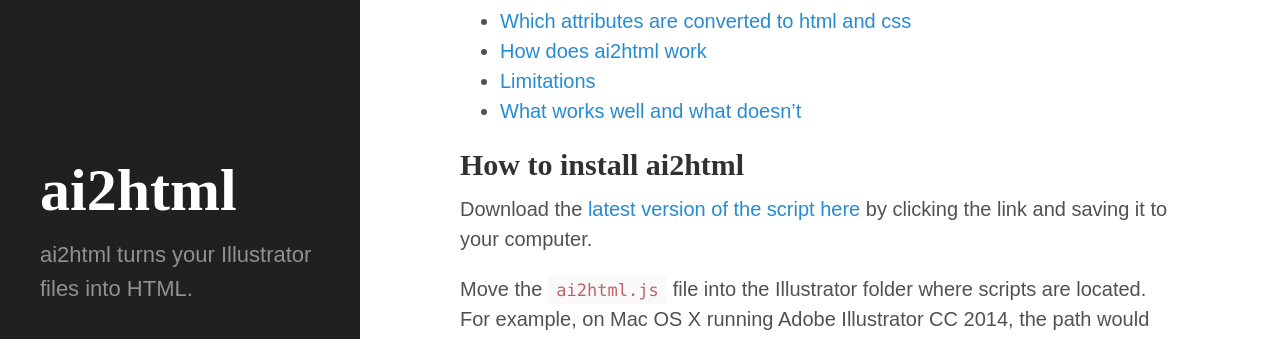
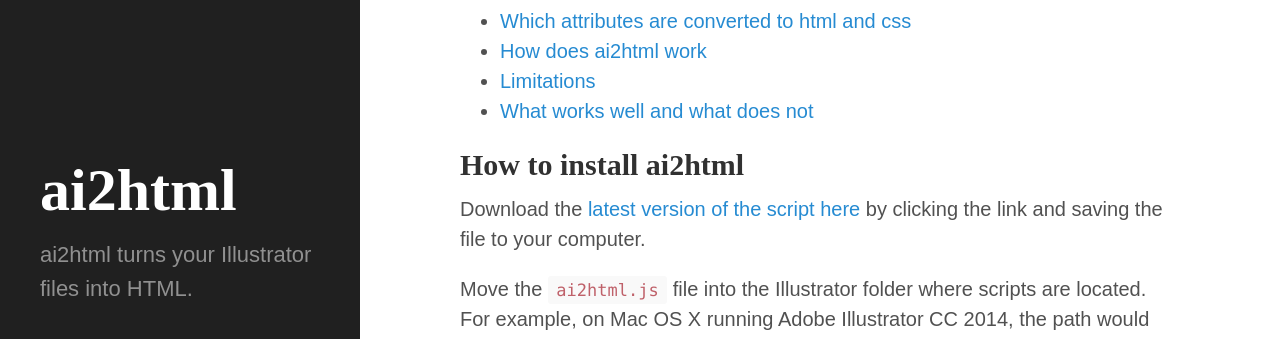
Before and after one commit to newsdev/ai2html, a Jekyll site: the page built from index.md, in a window 1280 px wide and 900 px high. Shown: the part 434-773 px from the top of the window. Built offline with Jekyll 4.4.1, drawn with Linux system fonts in a browser that asks for light colours; Markdown is read by kramdown in place of the engine named in the settings; some of the changed text lies outside the part shown.

Commit message:
Sync README.md in master branch to index.md in gh-pages

````diff
--- a/index.md
+++ b/index.md
@@ -16,12 +16,12 @@
 - [Which attributes are converted to html and css](#which-attributes-are-converted-to-html-and-css)
 - [How does ai2html work](#how-does-ai2html-work)
 - [Limitations](#limitations)
-- [What works well and what doesn’t](#what-works-well-and-what-doesnt)
+- [What works well and what does not](#what-works-well-and-what-does-not)
 
 
 ## How to install ai2html
 
-Download the [latest version of the script here](https://github.com/newsdev/ai2html/raw/master/ai2html.js) by clicking the link and saving it to your computer.
+Download the [latest version of the script here](https://github.com/newsdev/ai2html/raw/master/ai2html.js) by clicking the link and saving the file to your computer.
 
 Move the `ai2html.js` file into the Illustrator folder where scripts are located. For example, on Mac OS&nbsp;X running Adobe Illustrator CC 2014, the path would be:
 ```
@@ -248,7 +248,7 @@
 <!-- ## Why not just export an image out Illustrator -->
 
 
-## What works well and what doesn’t
+## What works well and what does not
 
 - **Works well**
   - Diagrams or maps in which labels are placed organically around the artwork.
````
